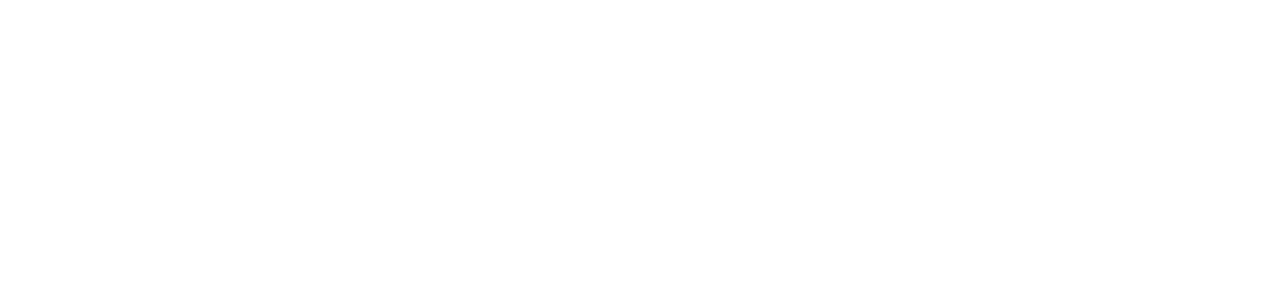
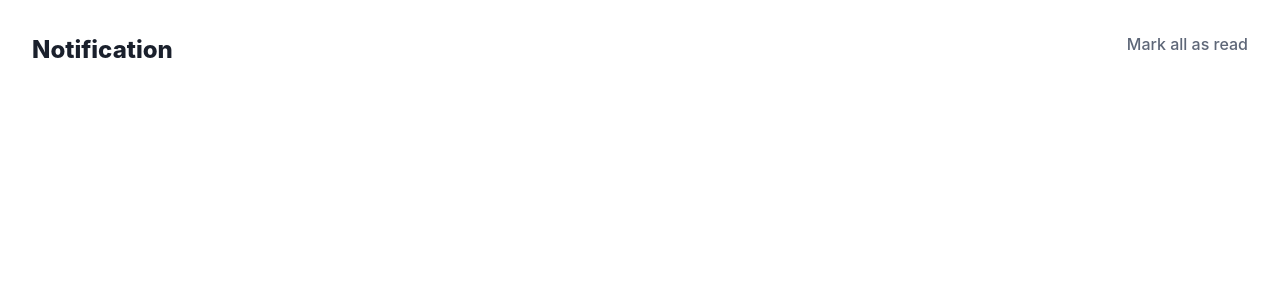
Before and after one commit to sheikhfarook/notification-page, a React (Vite) app: page / in a window 1280 px wide. Shown: the top 300 px of the page. Built offline with nearby package versions, Linux system fonts and the light colour scheme.

Commit message:
notification

```diff
--- a/src/components/notificationPage.jsx
+++ b/src/components/notificationPage.jsx
@@ -1,5 +1,15 @@
+import Header from "./Header";
+
 const NotificationPage = () => {
-  return <div></div>;
+  return (
+    <div>
+      <div>
+        <div>
+          <Header />
+        </div>
+      </div>
+    </div>
+  );
 };
 
 export default NotificationPage;
```
